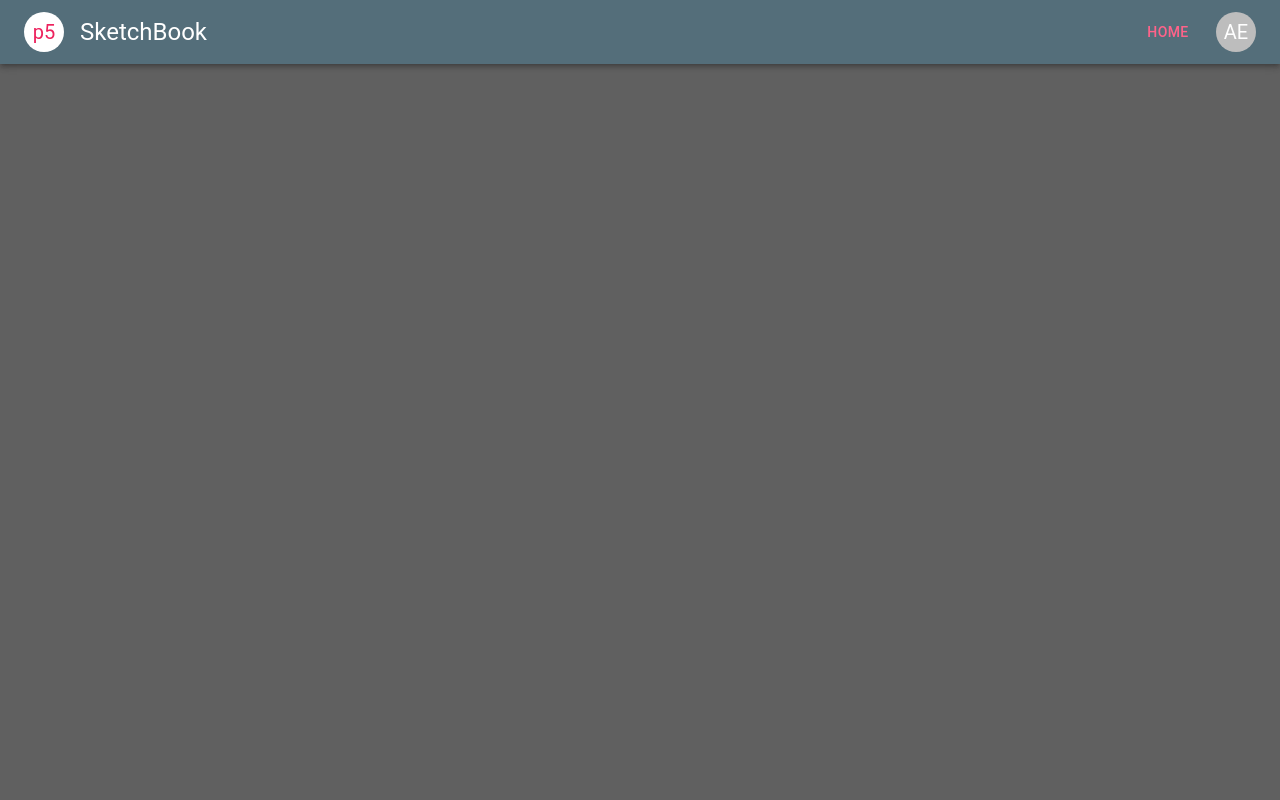
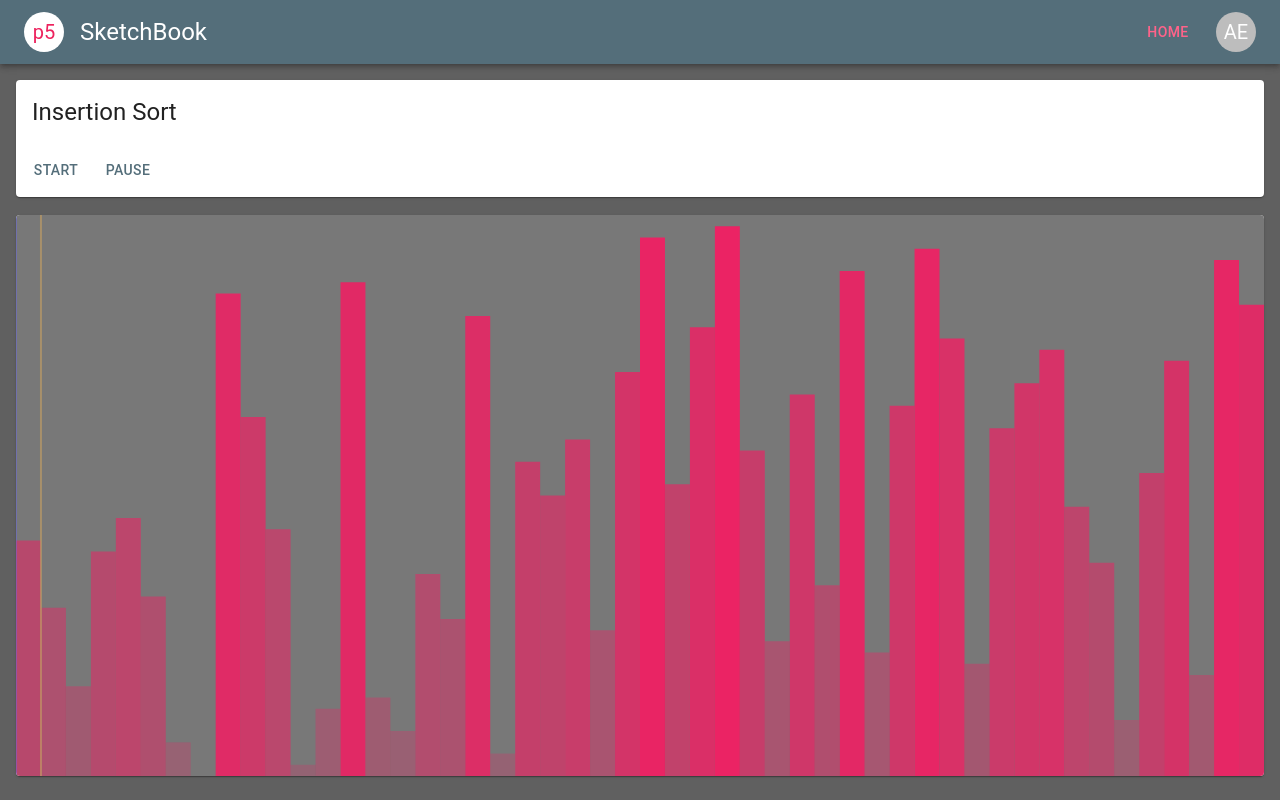
Before and after one commit to atpe/p5sketchbook, a React (Create React App) app: page /sorting-algorithms/insertion-sort in a window 1280 px wide. Built offline with nearby package versions, Linux system fonts and the light colour scheme.

Commit message:
Completed insertion sort and added controllable list length for quicker sorting

```diff
--- a/src/App.js
+++ b/src/App.js
@@ -31,7 +31,10 @@ export default function App() {
         <Routes>
           <Route exact path='/' element={<Home />} />
           <Route path='/'>
-            <Route path='selectionSort' element={<Sketch sketch='selectionSort' />} />
+            <Route path='sorting-algorithms'>
+              <Route path='selection-sort' element={<Sketch sketch='selectionSort' />} />
+              <Route path='insertion-sort' element={<Sketch sketch='insertionSort' />} />
+            </Route>
           </Route>
         </Routes>
       </Box>
--- a/src/home/Home.js
+++ b/src/home/Home.js
@@ -21,11 +21,14 @@ export default function Home() {
       <CardHeader title='Sketches' />
       <CardContent component={List}>
         <ListSubheader>Sorting Algorithms</ListSubheader>
-        <ListItemButton component={Link} to='/selectionSort'>
+        <ListItemButton component={Link} to='/sorting-algorithms/selection-sort'>
           <ListItemText primary='Selection Sort' />
         </ListItemButton>
-        <ListItemButton component={Link} to='/insertionSort'>
-          <ListItemText primary='Insertion Sort' secondary='beta' />
+        <ListItemButton component={Link} to='/sorting-algorithms/insertion-sort'>
+          <ListItemText primary='Insertion Sort' />
+        </ListItemButton>
+        <ListItemButton component={Link} to='/sorting-algorithms/bubble-sort'>
+          <ListItemText primary='Bubble Sort' secondary='beta' />
         </ListItemButton>
       </CardContent >
     </Card>
--- a/src/sketches/Sketch.js
+++ b/src/sketches/Sketch.js
@@ -6,14 +6,9 @@ import Card from '@mui/material/Card'
 import CardHeader from '@mui/material/CardHeader'
 
 import { sortingSketch, sortingActions } from './sorting/main'
+import SelectionSort from './sorting/algorithms/selectionSort'
+import InsertionSort from './sorting/algorithms/insertionSort'
 
-const sketches = {
-  selectionSort: {
-    title: 'Selection Sort',
-    sketch: sortingSketch,
-    actions: sortingActions,
-  }
-}
 
 /** Sketch component
  * @returns A p5.js instance within a card component
@@ -22,12 +17,24 @@ export default function Sketch(props) {
   /** Reference for component to attatch p5 canvas */
   const sketchRef = createRef()
 
+  const sketches = {
+    selectionSort: {
+      title: 'Selection Sort',
+      sketch: sketch => sortingSketch(sketch, new SelectionSort(sketchRef)),
+      actions: sortingActions,
+    },
+    insertionSort: {
+      title: 'Insertion Sort',
+      sketch: sketch => sortingSketch(sketch, new InsertionSort(sketchRef)),
+      actions: sortingActions,
+    },
+  }
+
   /** Instance of p5.js */
   let instance
-  useEffect(() => instance = new p5(sketch => sketches[props.sketch].sketch(sketch, sketchRef), sketchRef.current))
+  useEffect(() => instance = new p5(sketch => sketches[props.sketch].sketch(sketch), sketchRef.current))
 
   const actions = {
-    isLooping: () => instance.isLooping(),
     start: () => instance.loop(),
     pause: () => instance.noLoop(),
   }
--- /dev/null
+++ b/src/sketches/sorting/algorithms/insertionSort.js
@@ -0,0 +1,44 @@
+import List from '../list'
+
+// Does not assume unique and/or linear array
+export default class InsertionSort extends List {
+  constructor(sketchRef) {
+    const { clientWidth, clientHeight } = sketchRef.current
+    super(clientWidth, clientHeight)
+    this.iMax = 1
+    this.i = this.iMax
+    this.j = this.iMax - 1
+  }
+
+  sort() {
+    // Iterating over width
+    if (this.i < List.maxLines) {
+      // Check if current index is less than previous index
+      if (this.items[this.i] < this.items[this.j]) {
+        // Swap previous index with current index
+        [this.items[this.i], this.items[this.j]] = [this.items[this.j], this.items[this.i]]
+        // Decrease indices to check previous
+        this.i--
+        this.j--
+        // Keep decreaaing until current is in correct position
+        if (this.j >= 0) return
+      }
+      // Increase max index and reset other indices
+      this.iMax++
+      this.i = this.iMax
+      this.j = this.iMax - 1
+    }
+  }
+
+  highlight(sketch) {
+    sketch.push()
+    sketch.strokeWeight(2)
+    sketch.stroke([100, 255, 100, 100])
+    sketch.line(this.iMax * this.spacing, 0, this.iMax * this.spacing, this.height)
+    sketch.stroke([255, 100, 100, 100])
+    sketch.line(this.i * this.spacing, 0, this.i * this.spacing, this.height)
+    sketch.stroke([100, 100, 255, 100])
+    sketch.line(this.j * this.spacing, 0, this.j * this.spacing, this.height)
+    sketch.pop()
+  }
+}
--- a/src/sketches/sorting/algorithms/selectionSort.js
+++ b/src/sketches/sorting/algorithms/selectionSort.js
@@ -2,20 +2,21 @@ import List from '../list'
 
 // Does not assume unique and/or linear array
 export default class SelectionSort extends List {
-  constructor(width, height) {
-    super(width, height)
+  constructor(sketchRef) {
+    const { clientWidth, clientHeight } = sketchRef.current
+    super(clientWidth, clientHeight)
     this.i = 0
   }
 
   sort() {
     // Iterating over width
-    if (this.i < this.width) {
+    if (this.i < List.maxLines) {
       // Keeping or setting the minimum index
       this.iMin = this.iMin || this.i
       // Keeping or setting the comparison index
       this.j = this.j || this.i + 1
       // Iterating over width
-      if (this.j < this.width) {
+      if (this.j < List.maxLines) {
         // Setting minimum to lower value if found
         if (this.items[this.j] < this.items[this.iMin]) {
           this.iMin = this.j
@@ -40,11 +41,11 @@ export default class SelectionSort extends List {
     sketch.push()
     sketch.strokeWeight(2)
     sketch.stroke([100, 255, 100, 100])
-    sketch.line(this.i, 0, this.i, this.height)
+    sketch.line(this.i * this.spacing, 0, this.i * this.spacing, this.height)
     sketch.stroke([255, 100, 100, 100])
-    sketch.line(this.j, 0, this.j, this.height)
+    sketch.line(this.j * this.spacing, 0, this.j * this.spacing, this.height)
     sketch.stroke([100, 100, 255, 100])
-    sketch.line(this.iMin, 0, this.iMin, this.height)
+    sketch.line(this.iMin * this.spacing, 0, this.iMin * this.spacing, this.height)
     sketch.pop()
   }
 }
--- a/src/sketches/sorting/list.js
+++ b/src/sketches/sorting/list.js
@@ -1,17 +1,20 @@
 export default class List {
+  static maxLines = 50
+
   constructor(width, height) {
     this.width = width
     this.height = height
+    this.spacing = this.width / List.maxLines
     this.items = []
   }
 
   iterate(callback) {
-    for (let x = 0; x < this.width; x++) callback(x)
+    for (let x = 0; x < List.maxLines; x++) callback(x)
   }
 
   init() {
     this.iterate(x => {
-      const y = x / this.width * this.height
+      const y = x / List.maxLines * this.height
       this.items[x] = y
     })
   }
@@ -29,9 +32,11 @@ export default class List {
   draw(sketch) {
     sketch.push()
     this.iterate(x => {
-      const y = this.items[x]
-      sketch.stroke([237, 34, 100, 55 + (y / this.height) * 200])
-      sketch.line(x, this.height, x, this.height - y)
+      const _y = this.items[x]
+      const _x = x * this.spacing
+      sketch.noStroke()
+      sketch.fill([237, 34, 100, 55 + (_y / this.height) * 200])
+      sketch.rect(_x, this.height - _y, this.spacing, _y)
     })
     sketch.pop()
   }
--- a/src/sketches/sorting/main.js
+++ b/src/sketches/sorting/main.js
@@ -1,7 +1,5 @@
 import CardActions from '@mui/material/CardActions'
 import Button from '@mui/material/Button'
-
-import SelectionSort from './algorithms/selectionSort'
 
 export function sortingActions(actions) {
   return (
@@ -15,15 +13,12 @@ export function sortingActions(actions) {
 /** Main sorting sketch function
  *  @param {Object} sketch The p5.js sketch function
  */
-export function sortingSketch(sketch, ref) {
-  const { clientWidth, clientHeight } = ref.current
-
-  const list = new SelectionSort(clientWidth, clientHeight)
-
+export function sortingSketch(sketch, list) {
   /** Setup function invoked by p5 */
   sketch.setup = () => {
-    sketch.createCanvas(clientWidth, clientHeight)
+    sketch.createCanvas(list.width, list.height)
     sketch.noLoop()
+    sketch.frameRate(10)
     list.init()
     list.shuffle()
   }
@@ -31,7 +26,7 @@ export function sortingSketch(sketch, ref) {
   /** Draw function invoked by p5 */
   sketch.draw = () => {
     sketch.background(120)
-    list.sort()
+    if (sketch.isLooping()) list.sort()
     list.draw(sketch)
     list.highlight(sketch)
   }
```
Also changed, not shown: 32 other files (tests, documents, lock files or other folders).
